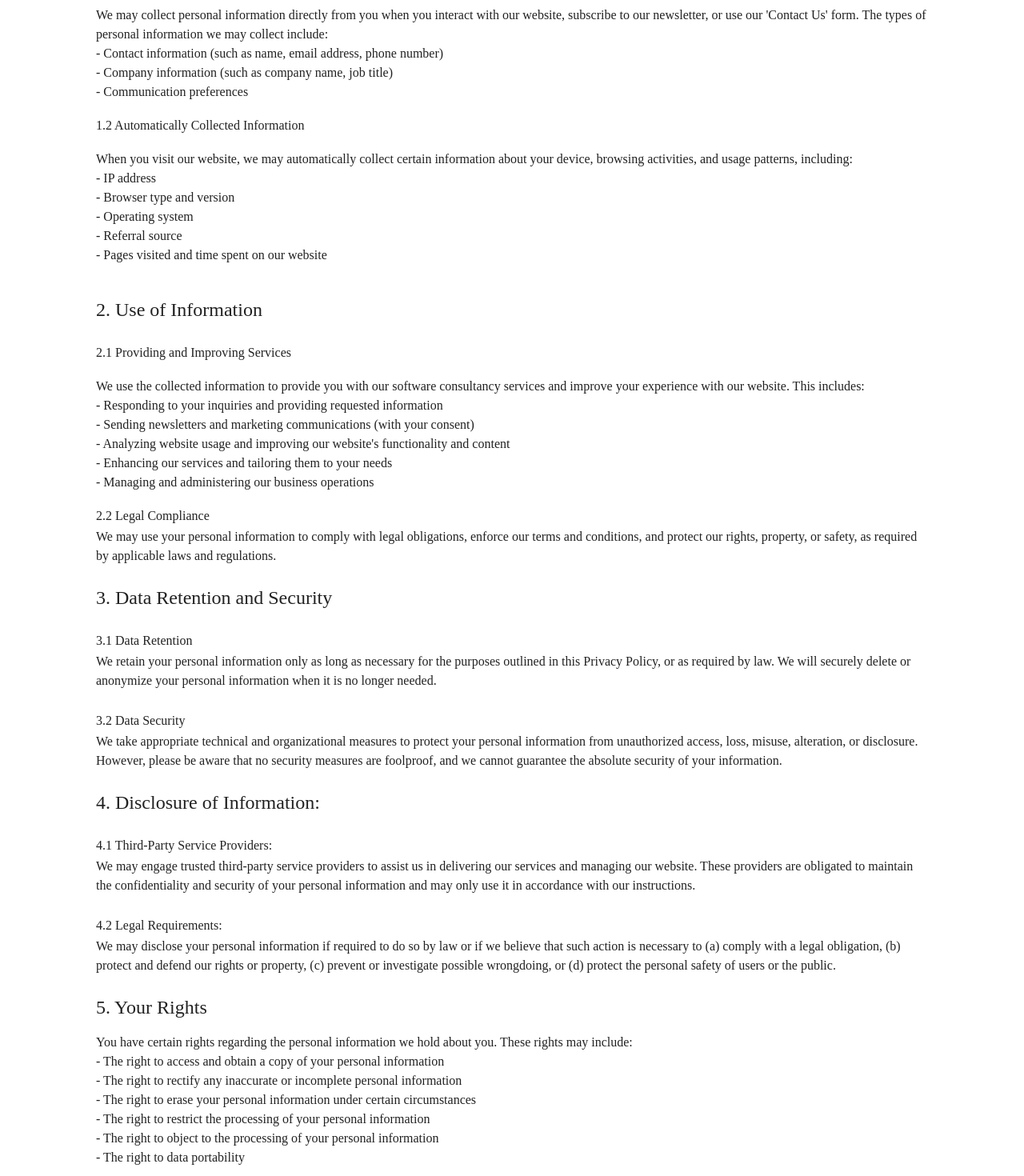
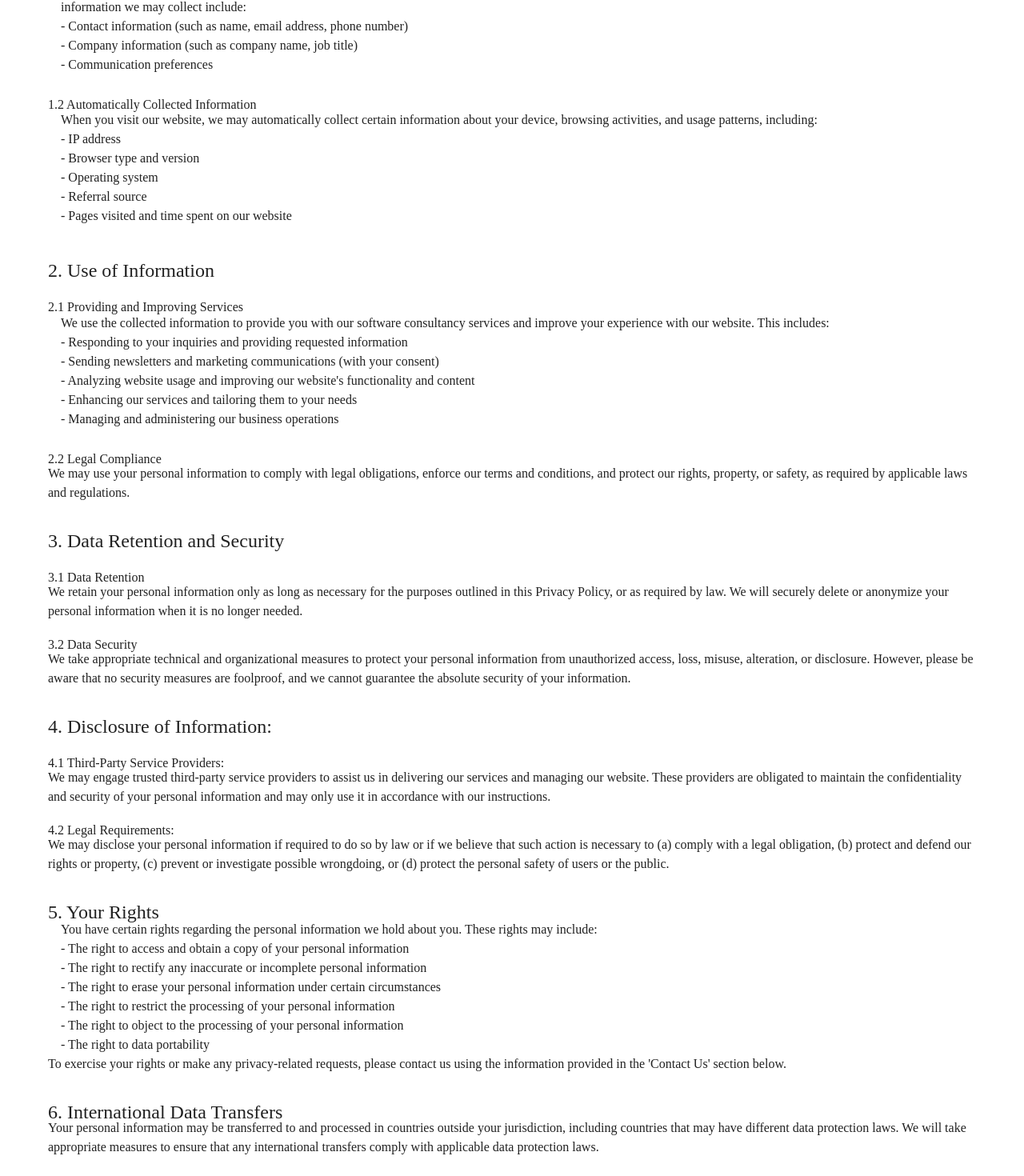
Before and after one commit to Software-Lifecycle-Consultants/slc-open-hms, a Next.js app: page /privacy-policy in a window 1280 px wide. Shown: the part 501-1971 px from the top of the page at 80% size. Built offline with nearby package versions, Linux system fonts and the light colour scheme.

Commit message:
updated the code using MUI components

```diff
--- a/app/privacy-policy/page.tsx
+++ b/app/privacy-policy/page.tsx
@@ -16,6 +16,10 @@ import {
   header1Details,
 } from "@/data/privacypolicyPage";
 import Typography from "@mui/material/Typography";
+import Box from "@mui/material/Box";
+import Divider from "@mui/material/Divider";
+import List from "@mui/material/List";
+import ListItem from "@mui/material/ListItem";
 
 export const metadata: Metadata = {
   title: "HMS Dev | Privacy Policy",
@@ -24,94 +28,118 @@ export const metadata: Metadata = {
 
 function PrivacyPolicy() {
   return (
-    <div
-      style={{
-        maxWidth: "1320x", /* Adjust max-width as needed */
-        margin: "0 auto", /* Center the container */
-        padding: "120px", /* Add padding */
-      }}>
+    <Box
+      maxWidth="1320px" /* Adjust max-width as needed */
+      margin="0 auto" /* Center the container */
+      padding="60px" /* Add padding */
+    >
+      <Typography variant="h2"><b>{header1Details.title}</b></Typography>
 
-      <Typography variant="h3"><b>{header1Details.title}</b></Typography><br/>
+      <Box marginTop={7}>
       <Typography variant="subtitle1">
         <b>{header1Details.effectiveDate}</b>
       </Typography>
       <Typography variant="body1">{header1Details.description}</Typography>
-      <br/>
+      </Box>
 
-      <Typography variant="h5">{section1.title}</Typography><br/>
-      <Typography variant="subtitle1">{section1.subtitle}</Typography>
+      <Box marginTop={4}>
+      <Typography variant="h5">{section1.title}</Typography>
+      </Box>
 
-      <ul style={{ listStyleType: "none", padding: 0 }}>
-        {section1.content.map((item, index) => (
-          <li key={index}>
-            <Typography variant="body1">{item}</Typography>
-          </li>
-        ))}
-      </ul>
+      <Box marginTop={2}>
+        <Typography variant="subtitle1">{section1.subtitle}</Typography>
+        <List dense sx={{ marginTop: -1.8 }}>
+          {section1.content.map((item, index) => (
+            <ListItem key={index}sx={{ py: 0 }}>
+              <Typography variant="body1">{item}</Typography>
+            </ListItem>
+          ))}
+        </List>
+      </Box>
 
+      <Box marginTop={2}>
+        <Typography variant="subtitle1">{section102.subtitle}</Typography>
+        <List dense sx={{ marginTop: -1.8 }}>
+          {section102.content.map((item, index) => (
+            <ListItem key={index}sx={{ py: 0 }}>
+              <Typography variant="body1">{item}</Typography>
+            </ListItem>
+          ))}
+        </List>
+      </Box>
 
-      <Typography variant="subtitle1">{section102.subtitle}</Typography>
-      <ul style={{ listStyleType: "none", padding: 0 }}>
-        {section102.content.map((item, index) => (
-          <li key={index}>
-            <Typography variant="body1">{item}</Typography>
-          </li>
-        ))}
-      </ul>
-      <br/>
+      <Box marginTop={4}>
+        <Typography variant="h5">{section2.title}</Typography>
+      </Box>
 
-      <Typography variant="h5">{section2.title}</Typography><br/>
-      <Typography variant="subtitle1">{section2.subtitle}</Typography>
-      <ul style={{ listStyleType: "none", padding: 0 }}>
-        {section2.content.map((item, index) => (
-          <li key={index}>
-            <Typography variant="body1">{item}</Typography>
-          </li>
-        ))}
-      </ul>
+      <Box marginTop={2}>
+        <Typography variant="subtitle1">{section2.subtitle}</Typography>
+        <List dense sx={{ marginTop: -1.8 }}>
+          {section2.content.map((item, index) => (
+            <ListItem key={index}sx={{ py: 0 }}>
+              <Typography variant="body1">{item}</Typography>
+            </ListItem>
+          ))}
+        </List>
+      </Box>
 
-      <Typography variant="subtitle1">{section202.subtitle}</Typography>
-      <Typography variant="body1">{section202.content}</Typography>
-      <br/>
+      <Box marginTop={2}>
+        <Typography variant="subtitle1">{section202.subtitle}</Typography>
+        <Typography variant="body1" sx={{ marginTop: -1 }}>{section202.content}</Typography>
+      </Box>
 
-      <Typography variant="h5">{section3.title}</Typography><br/>
-      <Typography variant="subtitle1">{section3.subtitle}</Typography>
-      <Typography variant="body1">{section3.content}</Typography>
-      <br/>
+      <Box marginTop={4}>
+        <Typography variant="h5">{section3.title}</Typography>
+      </Box>
+      <Box marginTop={2}>
+        <Typography variant="subtitle1">{section3.subtitle}</Typography>
+        <Typography variant="body1" sx={{ marginTop: -1 }}>{section3.content}</Typography>
+      </Box>
 
-      <Typography variant="subtitle1">{section302.subtitle}</Typography>
-      <Typography variant="body1">{section302.content}</Typography>
-      <br/>
+      <Box marginTop={2}>
+        <Typography variant="subtitle1">{section302.subtitle}</Typography>
+        <Typography variant="body1" sx={{ marginTop: -1 }}>{section302.content}</Typography>
+      </Box>
 
-      <Typography variant="h5">{section4.title}</Typography><br/>
-      <Typography variant="subtitle1">{section4.subtitle}</Typography>
-      <Typography variant="body1">{section4.content}</Typography>
-      <br/>
+      <Box marginTop={4}>
+        <Typography variant="h5">{section4.title}</Typography>
+      </Box>
 
-      <Typography variant="subtitle1">{section402.subtitle}</Typography>
-      <Typography variant="body1">{section402.content}</Typography>
-      <br/>
+      <Box marginTop={2}>
+        <Typography variant="subtitle1">{section4.subtitle}</Typography>
+        <Typography variant="body1" sx={{ marginTop: -1 }}>{section4.content}</Typography>
+      </Box>
 
-      <Typography variant="h5">{sectio5.title}</Typography>
-      <ul style={{ listStyleType: "none", padding: 0 }}>
-        {sectio5.content.map((item, index) => (
-          <li key={index}>
-            <Typography variant="body1">{item}</Typography>
-          </li>
-        ))}
-      </ul>
+      <Box marginTop={2}>
+        <Typography variant="subtitle1">{section402.subtitle}</Typography>
+        <Typography variant="body1" sx={{ marginTop: -1 }}>{section402.content}</Typography>
+      </Box>
 
-      <Typography variant="body1">{section501.content}</Typography>
-      <br/>
+      <Box marginTop={4}>
+        <Typography variant="h5">{sectio5.title}</Typography>
+        <List dense sx={{ marginTop: -1.8 }}>
+          {sectio5.content.map((item, index) => (
+            <ListItem key={index}sx={{ py: 0 }}>
+              <Typography variant="body1">{item}</Typography>
+            </ListItem>
+          ))}
+        </List>
+      </Box>
 
-      <Typography variant="h5">{section6.Title}</Typography>
-      <Typography variant="body1">{section6.content}</Typography>
-      <br/>
+      <Box marginTop={-1}>
+        <Typography variant="body1">{section501.content}</Typography>
+      </Box>
 
-      <Typography variant="h5">{section7.Title}</Typography>
-      <Typography variant="body1">{section7.content}</Typography>
-      <br/>
-    </div>
+      <Box marginTop={4}>
+        <Typography variant="h5">{section6.Title}</Typography>
+        <Typography variant="body1" sx={{ marginTop: -1 }}>{section6.content}</Typography>
+      </Box>
+
+      <Box marginTop={4}>
+        <Typography variant="h5">{section7.Title}</Typography>
+        <Typography variant="body1" sx={{ marginTop: -1 }}>{section7.content}</Typography>
+      </Box>
+    </Box>
   );
 }
 
--- a/data/privacypolicyPage.ts
+++ b/data/privacypolicyPage.ts
@@ -2,7 +2,7 @@
 export const today = new Date();
 
 export const header1Details = {
-    title: "Privacy Policy",
+    title: "Privacy & Policy",
     effectiveDate:"Effective Date:"+ today.toISOString().split('T')[0], // Format today's date as YYYY-MM-DD
     description:"This Privacy Policy outlines how SLC (“we,” “us,” or “our”) collects, uses, and safeguards the personal information of visitors (“you” or “your”) to our website. We are committed to protecting your privacy and complying with applicable data protection regulations, including the General Data Protection Regulation (GDPR) and other relevant laws. By accessing our website or using our services, you consent to the practices described in this Privacy Policy."
   };
```
